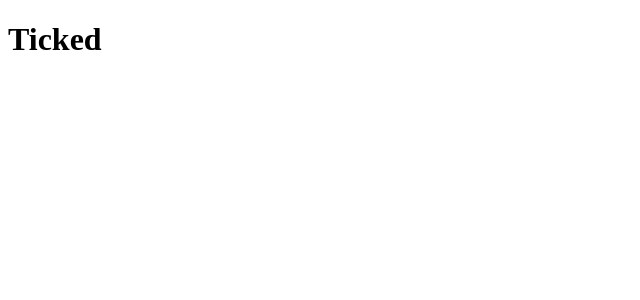
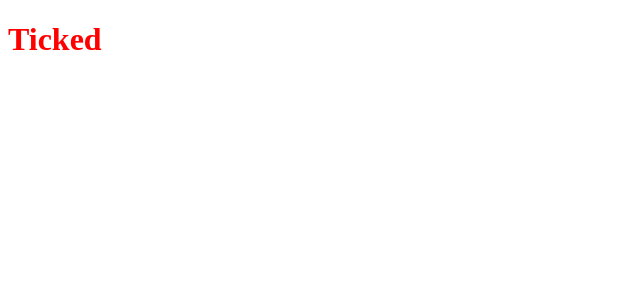
Before and after one commit to joaogomesdev/Ticked, a Next.js app: page / in a window 1280 px wide. Shown: the top 300 px of the page, without its empty margins (0-640 px from the left). Built offline with nearby package versions, Linux system fonts and the light colour scheme.

Commit message:
styled components

```diff
--- a/pages/_app.tsx
+++ b/pages/_app.tsx
@@ -1,7 +1,7 @@
-import type { AppProps } from 'next/app'
+import type { AppProps } from "next/app";
 
 function MyApp({ Component, pageProps }: AppProps) {
-  return <Component {...pageProps} />
+  return <Component {...pageProps} />;
 }
 
-export default MyApp
+export default MyApp;
--- a/pages/index.tsx
+++ b/pages/index.tsx
@@ -1,9 +1,12 @@
 import type { NextPage } from "next";
-import Head from "next/head";
-import Image from "next/image";
+import styled from "styled-components";
+
+const Title = styled.h1`
+  color: red;
+`;
 
 const Home: NextPage = () => {
-  return <h1>Ticked</h1>;
+  return <Title>Ticked</Title>;
 };
 
 export default Home;
```
Also changed, not shown: package.json (+6 -1 lines), 1 other file (tests, documents, lock files or other folders).
